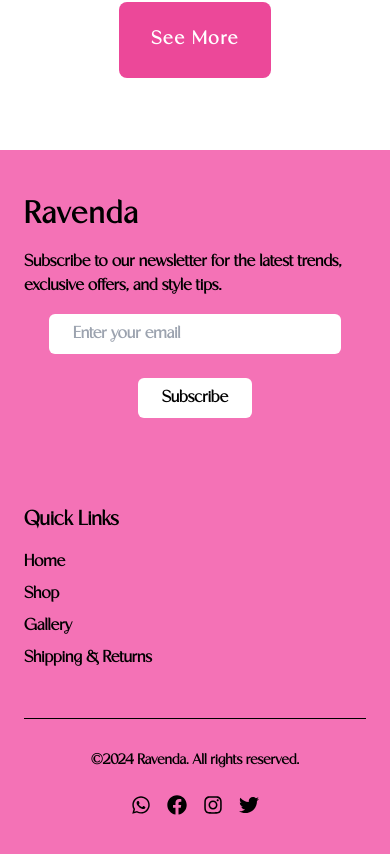
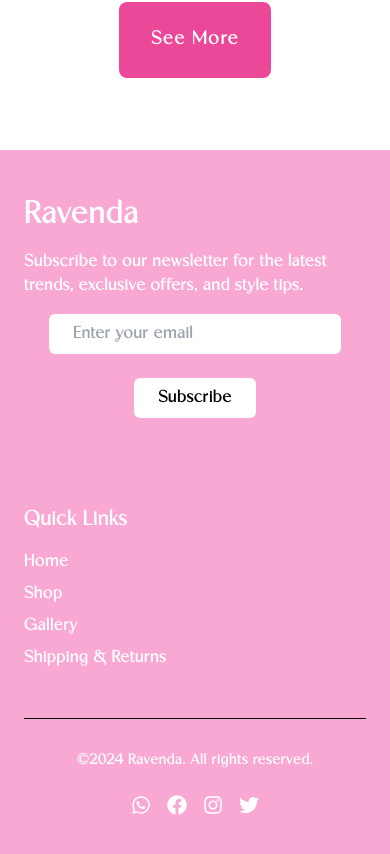
Before and after one commit to hdx0315/Ravenda, a React (Vite) app in the folder frontend/: page / in a window 390 px wide. Shown: the part 4911-5765 px from the top of the page. Built offline with nearby package versions, Linux system fonts and the light colour scheme.

Commit message:
navbar and footer updates

```diff
--- a/frontend/src/components/Admin/AdminNavbar.jsx
+++ b/frontend/src/components/Admin/AdminNavbar.jsx
@@ -71,6 +71,16 @@ const AdminNavbar = () => {
             Logout
           </Link>
 
+
+
+          <Link
+            to="/admin/orders"
+            className="px-4 py-2 hover:bg-gray-300 rounded transition duration-300"
+          >
+            Orders
+          </Link>
+
+
         </div>
       </div>
     </nav>
--- a/frontend/src/components/Footer.jsx
+++ b/frontend/src/components/Footer.jsx
@@ -3,7 +3,7 @@ import { FaFacebook, FaInstagram, FaTwitter, FaWhatsapp  } from 'react-icons/fa'
 
 function Footer() {
   return (
-    <footer className=" w-full bg-pink-400 text-black font-bold">
+    <footer className=" w-full bg-pink-300 tracking-wider text-white font-bold">
       <div className="container px-4 md:px-6 py-12 md:py-24 lg:py-32">
         <div className="grid grid-cols-1 md:grid-cols-2 gap-16">
           {/* Subscription Section */}
@@ -18,7 +18,7 @@ function Footer() {
                 placeholder="Enter your email"
                 type="email"
               />
-              <button className="max-w-sm bg-white text-black hover:bg-gray-200 px-4 py-2 font-semibold rounded-md my-4 sm:my-4">
+              <button className="max-w-sm bg-white text-black hover:bg-gray-400 px-4 py-2 font-semibold rounded-md my-4 sm:my-4">
                 Subscribe
               </button>
             </form>
--- a/frontend/src/components/NavBar.jsx
+++ b/frontend/src/components/NavBar.jsx
@@ -115,8 +115,10 @@ function NavBar() {
                 <IoPersonOutline size={24} />
               </a>
             </button>
-            <button aria-label="Cart" className='mr-4'>
-              <FiShoppingCart size={24} />
+            <button aria-label="Cart">
+              <a href="/cart">
+                <FiShoppingCart size={24} />
+              </a>
             </button>
           </div>
         </div>
```
